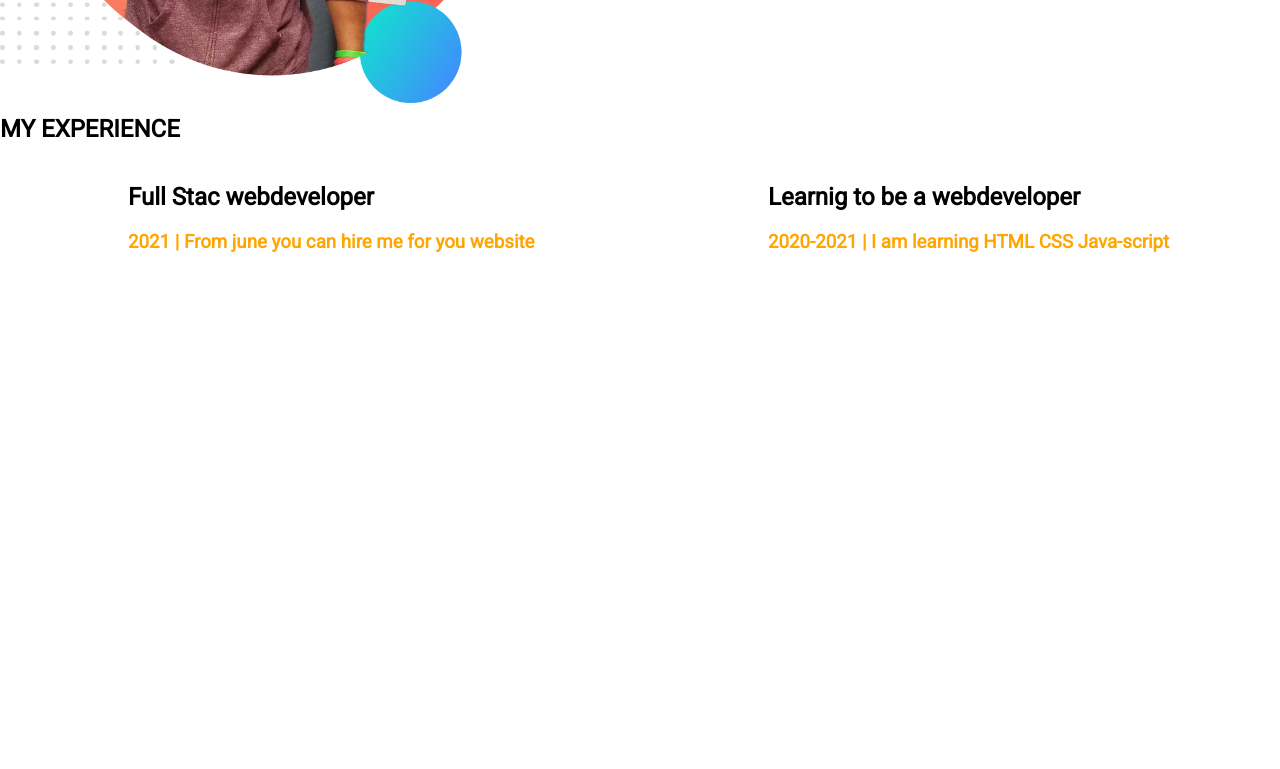
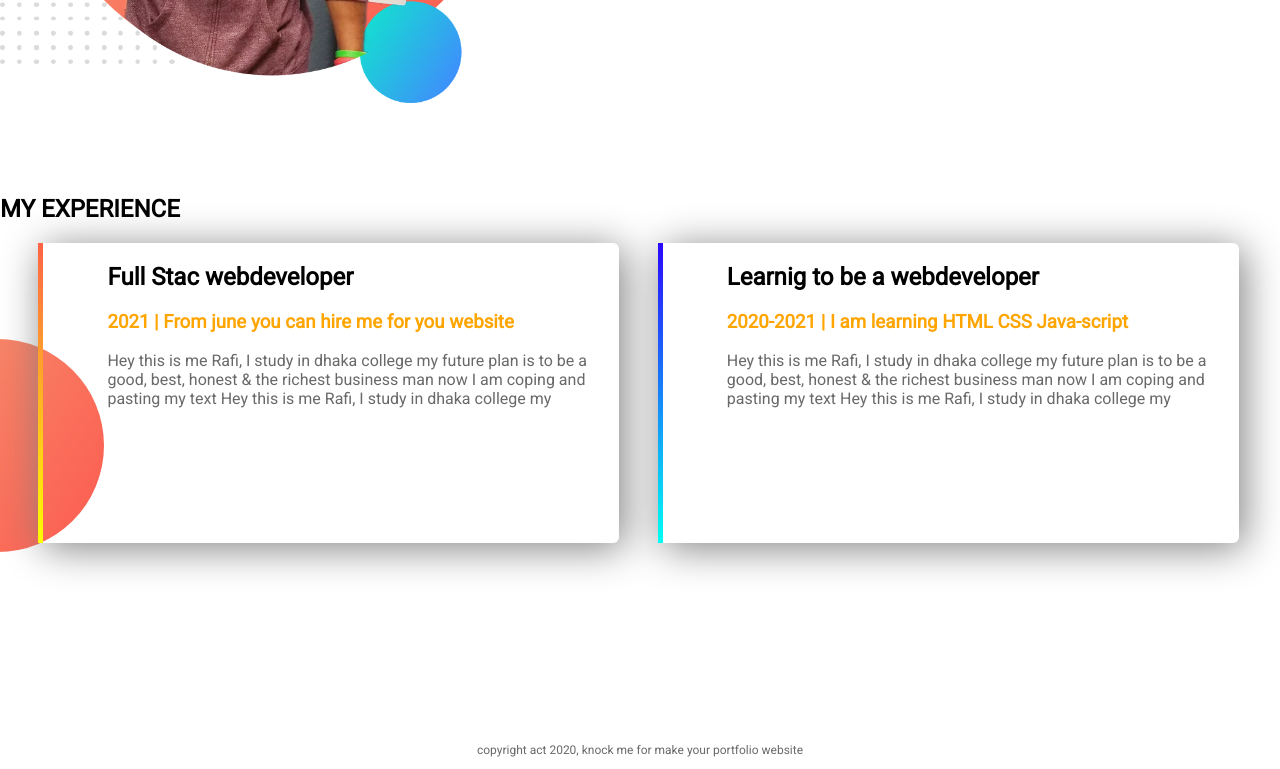
Before and after one commit to Rafi-Genon/web-portfolio, a plain HTML site: page index.html in a window 1280 px wide. Shown: the part 1005-1774 px from the top of the page. Before the commit the page ends 1276 px from the top, so only its background shows below. Drawn offline with Linux system fonts and the light colour scheme.

Commit message:
i made vanga chura website

```diff
--- a/index.html
+++ b/index.html
@@ -30,14 +30,19 @@
     </section>
     <section class="experience">
         <h2>MY EXPERIENCE</h2>
-        <div class="part">
+        <div id="full" class="part part3">
             <h2>Full Stac webdeveloper</h2>
             <h3 class="highlight">2021 | From june you can hire me for you website</h3>
+            <p>Hey this is me Rafi, I study in dhaka college my future plan is to be a good, best, honest & the richest business man now I am coping and pasting my text Hey this is me Rafi, I study in dhaka college my </p>
         </div>
-        <div class="part">
+        <div id="baby" class="part part3">
             <h2>Learnig to be a webdeveloper</h2>
             <h3 class="highlight">2020-2021 | I am learning HTML CSS Java-script</h3>
+            <p>Hey this is me Rafi, I study in dhaka college my future plan is to be a good, best, honest & the richest business man now I am coping and pasting my text Hey this is me Rafi, I study in dhaka college my </p>
         </div>
     </section>
+    <footer>
+        <p>copyright act 2020, knock me for make your portfolio website</p>
+    </footer>
 </body>
 </html>
--- a/style.css
+++ b/style.css
@@ -15,7 +15,7 @@ p{
 .part{
     width: 40%;
     padding-left: 5%;
-    margin-left: 5%;
+    margin-left: 3%;
     float: left;
 
 }
@@ -51,4 +51,31 @@ p{
     background-repeat: no-repeat;
     height: 500px;
     background-position: right;
+    margin-bottom: 100px;
 }
+.part3{
+    height: 300px ;
+    box-shadow: 5px 5px 40px gray;
+    border-radius: 6px;
+    margin-bottom: 200px;
+}
+.experience{
+    background-image: url(images/exp-bg.png);
+    background-repeat: no-repeat;
+    height: 500px;
+    background-position: left;
+}
+#full{
+    border-left: 5px solid;
+    border-image: linear-gradient(tomato, yellow);
+    border-image-slice: 1;
+}
+#baby{
+    border-left: 5px solid;
+    border-image: linear-gradient(#2b06ff, #00fff2);
+    border-image-slice: 1;
+}
+footer p{
+    text-align: center;
+    font-size: 12px;
+}
```
